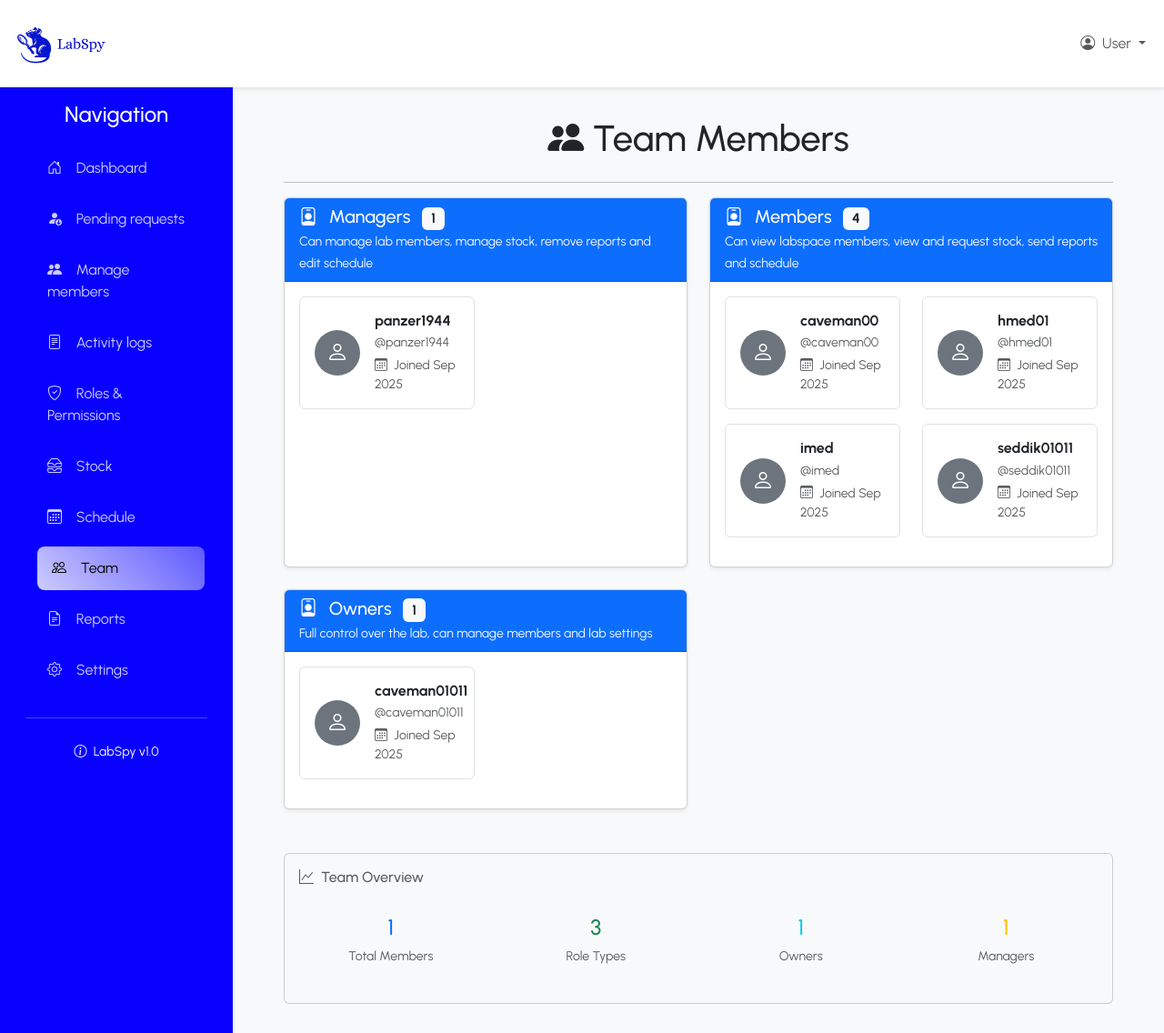
After one commit to caveman01011/labspy, a Django app: a page that uses labspy/labspaces/templates/labspaces/team_view.html in a window 1280 px wide. The commit adds this page. Shown: the whole page at 91% size. Run offline with Django 5.2, Linux system fonts and the light colour scheme; a user stored in the database is signed in; data comes from the database, SQL or seed files in the repository; both versions use the stored data as it was after the commit.

Commit message:
Add team view & update signals

```diff
--- a/labspy/labspaces/signals.py
+++ b/labspy/labspaces/signals.py
@@ -14,7 +14,7 @@ def log_membership_activity(sender, instance, created, **kwargs):
         LabLog.objects.create(
             lab=instance.lab,
             user=instance.user,
-            action="Member joined",
+            action="Member requested to join",
             details=f"User {instance.user.username} joined lab {instance.lab.name} with role {instance.role.name}."
         )
     else:
@@ -23,7 +23,7 @@ def log_membership_activity(sender, instance, created, **kwargs):
             lab=instance.lab,
             user=instance.user,
             action="Role changed",
-            details=f"User {instance.user.username} role changed to {instance.role.name} in lab {instance.lab.name}."
+            details=f"User {instance.user.username} role changed from {getattr(instance, '_previous_role_name', 'unknown')} to {instance.role.name} in lab {instance.lab.name}."
         )
 
 
--- a/labspy/labspaces/templates/labspaces/lab_layout.html
+++ b/labspy/labspaces/templates/labspaces/lab_layout.html
@@ -120,7 +120,8 @@
                         </li>
 
                         <li class="nav-item">
-                            <a class="nav-link" href="#">
+                            <a class="nav-link {% if request.resolver_match.url_name == 'team_view' %}active{% endif %}"
+                               href="{% if current_lab %}{% url 'labspaces:team_view' code=current_lab.code %}{% else %}#{% endif %}">
                                 <i class="bi bi-people"></i>
                                 Team
                             </a>
--- /dev/null
+++ b/labspy/labspaces/templates/labspaces/team_view.html
@@ -0,0 +1,124 @@
+{% extends 'labspaces/lab_layout.html' %}
+
+{% block title %}Team{% endblock %}
+
+{% block content %}
+<div class="container-fluid">
+    <div class="row">
+        <div class="col-12">
+            <h1 class="text-center mb-4">
+                <i class="bi bi-people-fill"></i> Team Members
+            </h1>
+            <hr>
+        </div>
+    </div>
+
+    {% if members_by_role %}
+        <div class="row">
+            {% for role, members in members_by_role.items %}
+                <div class="col-lg-6 col-md-12 mb-4">
+                    <div class="card h-100 shadow-sm">
+                        <div class="card-header bg-primary text-white">
+                            <h5 class="card-title mb-0">
+                                <i class="bi bi-person-badge me-2"></i>
+                                {{ role.name|title }}s
+                                <span class="badge bg-light text-dark ms-2">{{ members.count }}</span>
+                            </h5>
+                            {% if role.description %}
+                                <small class="text-light">{{ role.description }}</small>
+                            {% endif %}
+                        </div>
+                        <div class="card-body">
+                            <div class="row">
+                                {% for member in members %}
+                                    <div class="col-md-6 mb-3">
+                                        <div class="d-flex align-items-center p-3 border rounded">
+                                            <div class="flex-shrink-0">
+                                                <div class="bg-secondary rounded-circle d-flex align-items-center justify-content-center"
+                                                     style="width: 50px; height: 50px;">
+                                                    <i class="bi bi-person text-white fs-4"></i>
+                                                </div>
+                                            </div>
+                                            <div class="flex-grow-1 ms-3">
+                                                <h6 class="mb-1 fw-bold">{{ member.user.get_full_name|default:member.user.username }}</h6>
+                                                <p class="mb-1 text-muted small">@{{ member.user.username }}</p>
+                                                <p class="mb-0 text-muted small">
+                                                    <i class="bi bi-calendar3 me-1"></i>
+                                                    Joined {{ member.created_at|date:"M Y" }}
+                                                </p>
+                                            </div>
+                                        </div>
+                                    </div>
+                                {% endfor %}
+                            </div>
+                        </div>
+                    </div>
+                </div>
+            {% endfor %}
+        </div>
+    {% else %}
+        <div class="row">
+            <div class="col-12">
+                <div class="text-center py-5">
+                    <i class="bi bi-people fs-1 text-muted mb-3"></i>
+                    <h4 class="text-muted">No team members found</h4>
+                    <p class="text-muted">This labspace doesn't have any members yet.</p>
+                </div>
+            </div>
+        </div>
+    {% endif %}
+
+    <!-- Team Statistics -->
+    {% if members_by_role %}
+        <div class="row mt-4">
+            <div class="col-12">
+                <div class="card bg-light">
+                    <div class="card-body">
+                        <h6 class="card-title text-muted mb-3">
+                            <i class="bi bi-graph-up me-2"></i>Team Overview
+                        </h6>
+                        <div class="row text-center">
+                            <div class="col-md-3 mb-2">
+                                <div class="p-3">
+                                    <h4 class="text-primary mb-1">
+                                        {% for role, members in members_by_role.items %}
+                                            {% if forloop.first %}{{ members.count }}{% endif %}
+                                        {% endfor %}
+                                    </h4>
+                                    <small class="text-muted">Total Members</small>
+                                </div>
+                            </div>
+                            <div class="col-md-3 mb-2">
+                                <div class="p-3">
+                                    <h4 class="text-success mb-1">{{ members_by_role|length }}</h4>
+                                    <small class="text-muted">Role Types</small>
+                                </div>
+                            </div>
+                            <div class="col-md-3 mb-2">
+                                <div class="p-3">
+                                    <h4 class="text-info mb-1">
+                                        {% for role, members in members_by_role.items %}
+                                            {% if role.name == 'owner' %}{{ members.count }}{% endif %}
+                                        {% endfor %}
+                                    </h4>
+                                    <small class="text-muted">Owners</small>
+                                </div>
+                            </div>
+                            <div class="col-md-3 mb-2">
+                                <div class="p-3">
+                                    <h4 class="text-warning mb-1">
+                                        {% for role, members in members_by_role.items %}
+                                            {% if role.name == 'manager' %}{{ members.count }}{% endif %}
+                                        {% endfor %}
+                                    </h4>
+                                    <small class="text-muted">Managers</small>
+                                </div>
+                            </div>
+                        </div>
+                    </div>
+                </div>
+            </div>
+        </div>
+    {% endif %}
+</div>
+{% endblock %}
--- a/labspy/labspaces/urls.py
+++ b/labspy/labspaces/urls.py
@@ -9,6 +9,7 @@ urlpatterns = [
     path('user_pending_labs/', views.user_pending_labs, name="user_pending_labs"),
     path('create_lab/', views.lab_create, name='lab_create'),
     path('lab/<str:code>/', views.labspace_view, name='labspace_view'),
+    path('lab/<str:code>/team/', views.team_view, name='team_view'),
     path('lab/<str:code>/pending_requests/', views.pending_requests, name='pending_requests'),
     path('lab/<str:code>/manage_members/', views.manage_members, name='manage_members'),
     path('lab/<str:code>/manage_permissions/', views.manage_permissions, name='manage_permissions'),
--- a/labspy/labspaces/views.py
+++ b/labspy/labspaces/views.py
@@ -394,3 +394,49 @@ def activity_logs(request, code):
         logs = []
 
     return render(request, "labspaces/activity_logs.html", {'logs': logs})
+
+@login_required
+def team_view(request, code):
+    """
+    Display team members separated by role sections.
+    Accessible to any lab member.
+    """
+    try:
+        labspace = Lab.objects.get(code=code)
+    except Lab.DoesNotExist:
+        raise Http404("Lab not found")
+
+    # Check if the user is a member of the lab
+    is_member = LabMembership.objects.filter(
+        lab=labspace,
+        user=request.user,
+        role__name__in=['owner', 'manager', 'researcher', 'guest', 'member'],
+        role__is_default=True
+    ).exists()
+
+    if not is_member:
+        return HttpResponseForbidden("Access Denied.")
+
+    # Get all members grouped by role
+    members_by_role = {}
+
+    # Get all roles for this lab (both default and lab-specific)
+    roles = Role.objects.filter(
+        Q(lab=labspace) | (Q(is_default=True) & Q(lab__isnull=True))
+    ).exclude(name='pending').order_by('name')
+
+    for role in roles:
+        members = LabMembership.objects.filter(
+            lab=labspace,
+            role=role
+        ).select_related('user').order_by('user__username')
+
+        if members.exists():
+            members_by_role[role] = members
+
+    context = {
+        'labspace': labspace,
+        'current_lab': labspace,
+        'members_by_role': members_by_role,
+    }
+    return render(request, 'labspaces/team_view.html', context)
```
Also changed, not shown: labspy/db.sqlite3.
